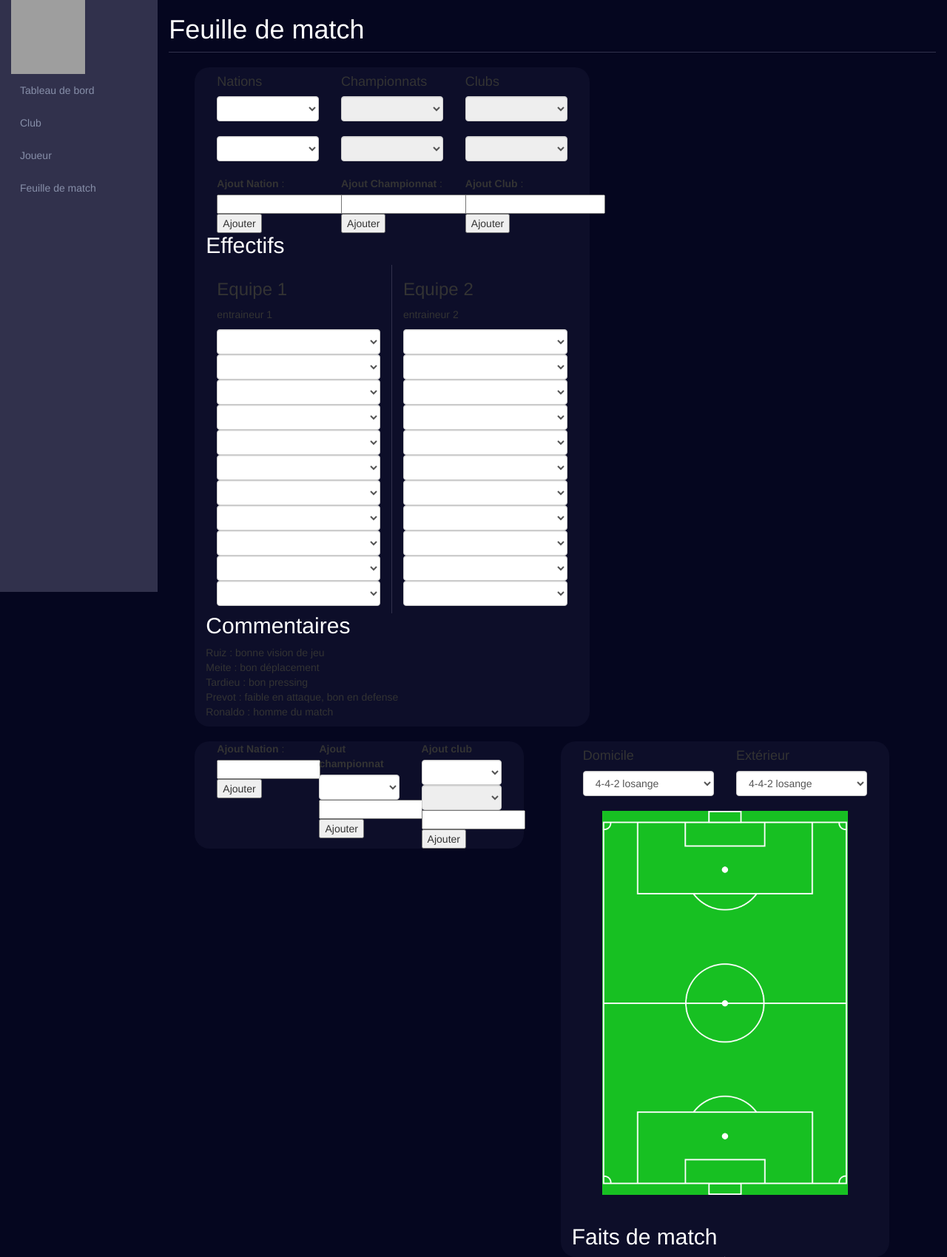
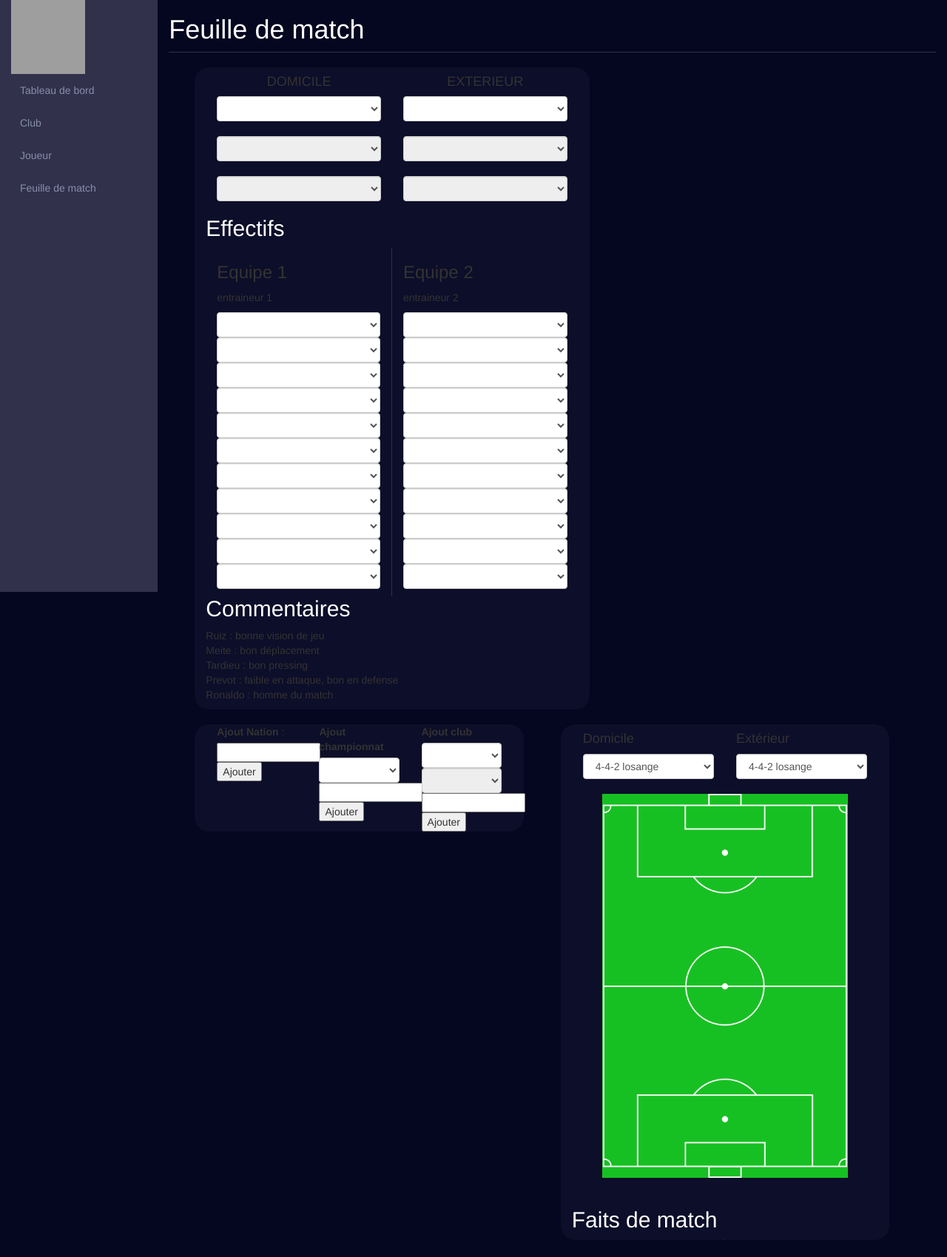
Before and after one commit to AntoinePy/Sochaux, a PHP site: page /feuilleDeMatch.php in a window 1280 px wide. Shown: the whole page at 74% size. After the commit the page ends 1676 px from the top, so only its background shows below. Run offline with PHP 8.4, Linux system fonts and the light colour scheme; data comes from the database, SQL or seed files in the repository; lists and menus that the app fills with data are empty; some libraries are stand-ins or nearby versions; grey boxes are pictures that could not be loaded.

Commit message:
Formulaire d'ajout + refonte du choix des clubs domicile/exterieur

```diff
--- a/js/listeDeroulante.js
+++ b/js/listeDeroulante.js
@@ -6,7 +6,6 @@ function activListChampionnat(numeroListe, idNation){
     switch (numeroListe) {
         case 1:
             document.getElementById("championnat1").disabled = document.getElementById("nation1").value === "";
-            document.getElementById("hiddennation").value=document.getElementById("nation1").value;
             xmlhttp = new XMLHttpRequest();
             xmlhttp.onreadystatechange = function () {
                 if (xmlhttp.readyState == 4 && xmlhttp.status == 200) {
@@ -42,7 +41,6 @@ function activListClub(numeroListe, idChampionnat){
     switch (numeroListe) {
         case 1:
             document.getElementById("club1").disabled = document.getElementById("championnat1").value === "";
-            document.getElementById("hiddenchamp").value=document.getElementById("championnat1").value;
             xmlhttp = new XMLHttpRequest();
             xmlhttp.onreadystatechange = function () {
                 if (xmlhttp.readyState == 4 && xmlhttp.status == 200) {
--- a/pages/feuilleDeMatch.php
+++ b/pages/feuilleDeMatch.php
@@ -35,21 +35,28 @@
 
                 <div class="liste1" style="margin-bottom: 100px">
 
-                    <div class="col-sm-4">
+                    <div class="col-sm-6">
 
-                        <h4>Nations</h4>
-
+                        <h4><center>DOMICILE</center></h4>
                         <?php
                         $nations = $bd->query('SELECT * FROM nations'); ?>
                         <SELECT id ="nation1" Name="Nation1" class="form-control" onchange='activListChampionnat(1, this.value)'>
                             <option> </option>
-                        <?php while ($nation = $nations->fetch()){ ?>
-                            <OPTION value=<?php echo $nation['NationID']; ?> > <?php echo $nation['NationName']; ?> </OPTION>
-                        <?php } ?>
+                            <?php while ($nation = $nations->fetch()){ ?>
+                                <OPTION value=<?php echo $nation['NationID']; ?> > <?php echo $nation['NationName']; ?> </OPTION>
+                            <?php } ?>
                         </SELECT>
-
                         </br>
 
+                        <SELECT id ="championnat1" Name="Championship1"  class="form-control" onchange='activListClub(1, this.value)' disabled>"</SELECT>
+                        </br>
+                        <SELECT id ="club1" Name="Club1"  class="form-control"  disabled>"</SELECT>
+                        </br>
+                    </div>
+
+                    <div class="col-sm-6">
+
+                        <h4><center> EXTERIEUR</center></h4>
                         <?php
                         $nations2 = $bd->query('SELECT * FROM nations'); ?>
                         <SELECT id ="nation2" Name="Nation2" class="form-control" onchange='activListChampionnat(2, this.value)'>
@@ -59,61 +66,19 @@
                             <?php } ?>
                         </SELECT>
                         </br>
-                        <div class="addChamp">
-                            <form action="../traitementPHP/ajout_fdm.php" method="post">
-                                <label>Ajout Nation</label> : <input type="text" name="nation" />
-                                <input name="validerNation" type="submit" value="Ajouter" />
-                            </form>
-                        </div>
-
-                    </div>
-
-                    <div class="col-sm-4">
-
-                        <h4>Championnats</h4>
-
-                        <SELECT id ="championnat1" Name="Championship1"  class="form-control" onchange='activListClub(1, this.value)' disabled>"</SELECT>
-
-                        </br>
 
                         <SELECT id ="championnat2" Name="Championship2"  class="form-control" onchange='activListClub(2, this.value)' disabled>"</SELECT>
                         </br>
-                        <div class="addChamp">
-                            <form action="../traitementPHP/ajout_fdm.php" method="post">
-                                <label>Ajout Championnat</label> : <input type="text" name="championnat" />
-                                <input type="hidden" name="idnation" value="" id="hiddennation">
-                                <input name="validerChampionnat" type="submit" value="Ajouter" />
-                            </form>
-                        </div>
-
+                        <SELECT id ="club2" Name="Club2"  class="form-control"  disabled>"</SELECT>
+                        </br>
                     </div>
 
-                    <div class="col-sm-4">
 
-                        <h4>Clubs</h4>
-
-                        <SELECT id ="club1" Name="Club1"  class="form-control"  disabled>"</SELECT>
-
-                        </br>
-
-                        <SELECT id ="club2" Name="Club2"  class="form-control"  disabled>"</SELECT>
-                        </br>
-                        <div class="addChamp">
-                            <form action="../traitementPHP/ajout_fdm.php" method="post">
-                                <label>Ajout Club</label> : <input type="text" name="club" />
-                                <input type="hidden" name="idchamp" value="" id="hiddenchamp">
-                                <input name="validerClub" type="submit" value="Ajouter" />
-                            </form>
-                        </div>
-
-                    </div>
 
                 </div>
 
-                </br>
 
                 <div class="effectif">
-                    </br>
                     </br>
                     </br>
                     <h2>Effectifs</h2>
@@ -346,7 +311,7 @@
                 <div class="col-sm-4">
                     <div class="addNation">
                         <form action="../traitementPHP/ajout_fdm.php" method="post">
-                            <label>Ajout Nation</label> : <input size="14" type="text" name="nation" />
+                            <label>Ajout Nation</label> : <input size="14" type="text" name="Nation" />
                             <input name="validerNation" type="submit" value="Ajouter" />
                         </form>
                     </div>
@@ -381,7 +346,7 @@
                                 <OPTION value=<?php echo $nation['NationID']; ?> > <?php echo $nation['NationName']; ?> </OPTION>
                             <?php } ?>
                         </SELECT>
-                        <SELECT id ="championnat3" Name="Championship3"  class="form-control" disabled>"</SELECT>
+                        <SELECT id ="championnat3" Name="Championnat"  class="form-control" disabled>"</SELECT>
                         <div class="addChamp">
                             <input type="text" size="14" name="Club" />
                             <input type="hidden" name="idnation" value="" id="hiddennation">
--- a/traitementPHP/ajout_fdm.php
+++ b/traitementPHP/ajout_fdm.php
@@ -30,7 +30,7 @@ if (isset ($_POST['validerChampionnat']))
 
 if (isset ($_POST['validerNation']))
 {
-    $nat = $_POST['nation'];
+    $nat = $_POST['Nation'];
     if (empty ($nat))
         $info = 'Veuillez renseigner ce champ';
     else
```
